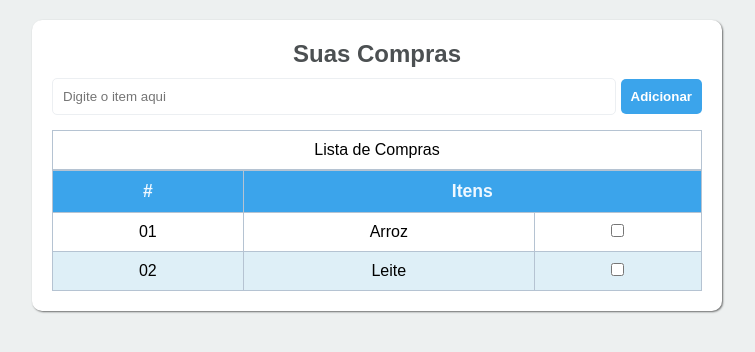
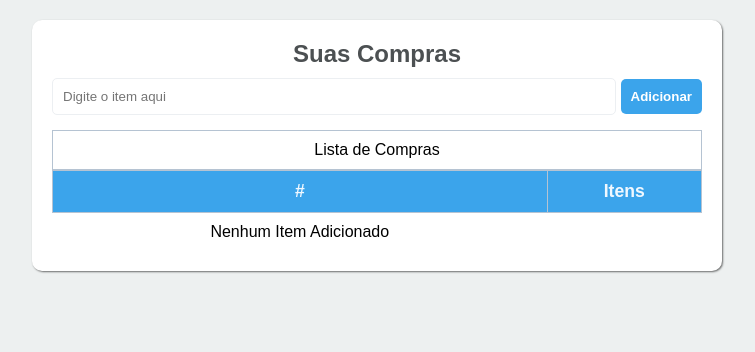
Before and after one commit to Beto2Franca/Angular, an Angular app in the folder aula02/lista/: page / in a window 1280 px wide. Shown: the top 352 px of the page, without its empty margins (263-1018 px from the left). Built offline with nearby package versions, Linux system fonts and the light colour scheme.

Commit message:
formulario funcionando

```diff
--- a/aula02/lista/src/app/compras/compras.html
+++ b/aula02/lista/src/app/compras/compras.html
@@ -14,17 +14,19 @@
 
         </thead>
         <tbody>
-            <tr>
-                <td>01</td>
-                <td>Arroz</td>
-                <td><input type="checkbox" name="check" id="check"></td>
-            </tr>
 
-            <tr>
-                <td>02</td>
-                <td>Leite</td>
-                <td><input type="checkbox" name="check" id="check"></td>
-            </tr>
+            @for (elemento of lista; track elemento.id) {
+                <tr>
+                    <td>{{elemento.id}}</td>
+                    <td>{{elemento.nome}}</td>
+                    <td><input type="checkbox" name="check" id="check"></td>
+                </tr>
+            }@empty{
+                <tr>
+                    <p>Nenhum Item Adicionado</p>
+                </tr>
+            }
+
         </tbody>
     </table>
 </section>
--- a/aula02/lista/src/app/compras/compras.scss
+++ b/aula02/lista/src/app/compras/compras.scss
@@ -70,3 +70,7 @@ th,td{
 table tr:nth-child(even){
     background-color: rgb(222, 239, 247);
 }
+p{
+    text-align: center;
+    padding: 10px;
+}
```
